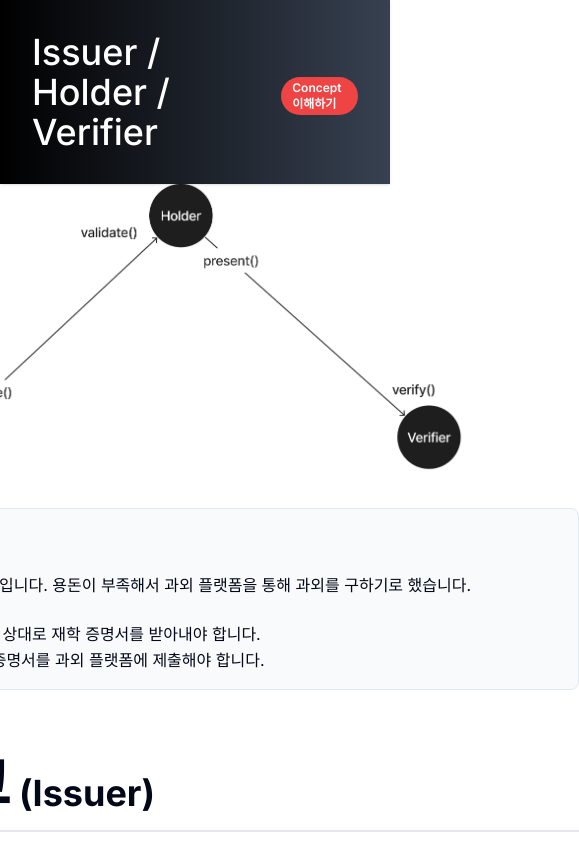
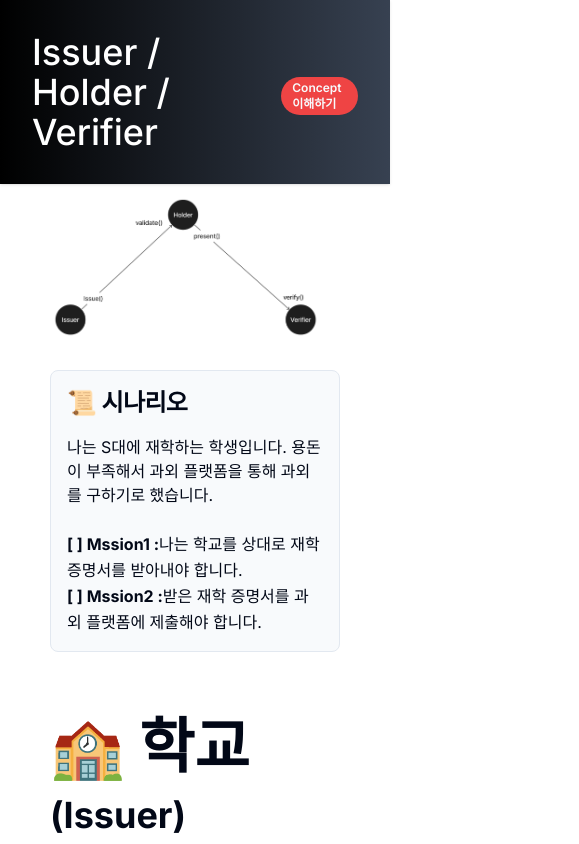
Before and after one commit to yunseorim1116/vc-vp, a Next.js app: page / in a window 390 px wide. Shown: the top 844 px of the page, 579 px wide, since content can reach past the window. Built offline with nearby package versions, Linux system fonts and the light colour scheme; what tailwind-highlightjs would draw is missing.

Commit message:
style: add mobile

```diff
--- a/app/globals.css
+++ b/app/globals.css
@@ -74,3 +74,13 @@
     @apply bg-background text-foreground;
   }
 }
+.main-container {
+  width: 100%;
+}
+
+@media screen and (max-width: 768px) {
+  .main-container {
+    width: calc(100vw - 60px);
+    padding: 20px;
+  }
+}
--- a/app/page.tsx
+++ b/app/page.tsx
@@ -36,8 +36,8 @@ export default function Home() {
   };
 
   return (
-    <main className="flex min-h-screen flex-col items-center justify-between p-24 ">
-      <div className="mt-20 w-[48rem]">
+    <main className="flex min-h-screen flex-col items-center justify-between p-24  ">
+      <div className="mt-20 w-[48rem] main-container">
         <div className="flex justify-center items-center mb-8 pr-5">
           <Image
             src="/삼.png"
```
